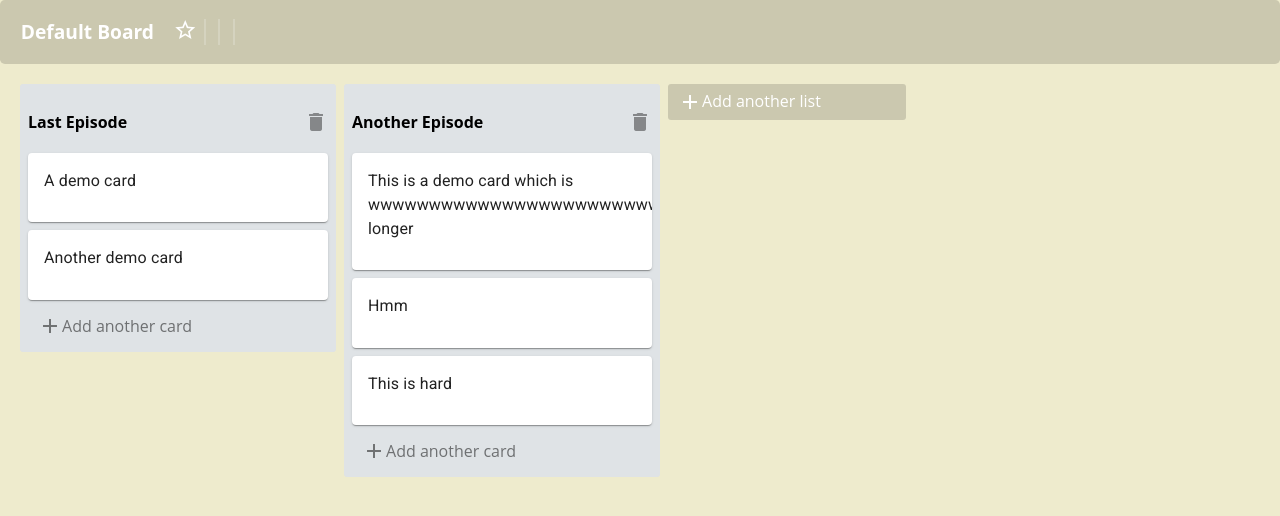
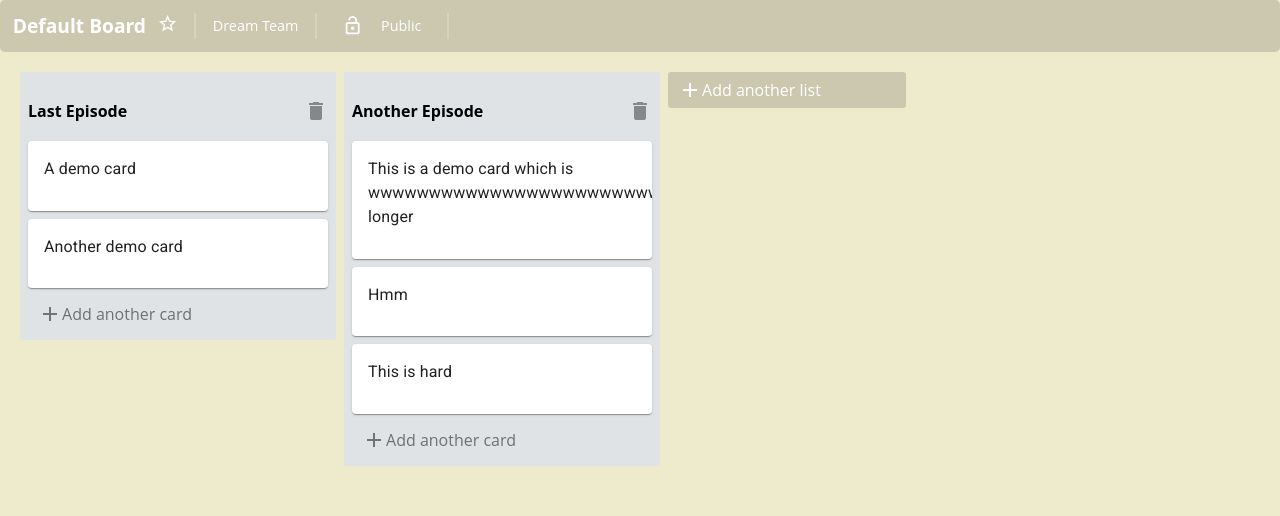
Before and after one commit to khuctrang/trello-clone, a React (Create React App) app: page / in a window 1280 px wide. Shown: the top 516 px of the page. Built offline with nearby package versions, Linux system fonts and the light colour scheme.

Commit message:
style boardNav

```diff
--- a/src/actions/boardsAction.js
+++ b/src/actions/boardsAction.js
@@ -18,3 +18,8 @@ export const editBoardTitle = (title, boardId) =>
   action(actionTypes.EDIT_BOARD_TITLE, { title, boardId });
 
 export const toggleBoardFav = () => action(actionTypes.TOGGLE_BOARD_FAV);
+
+export const toggleBoardPrivacy = () => {
+  console.log("xx");
+  return action(actionTypes.TOGGLE_BOARD_PRIVACY);
+};
--- a/src/actions/index.js
+++ b/src/actions/index.js
@@ -11,5 +11,6 @@ export const actionTypes = {
   DELETE_LIST: "DELETE_LIST",
   DRAG_HAPPENED: "DRAG_HAPPENED",
   EDIT_BOARD_TITLE: "EDIT_BOARD_TITLE",
-  TOGGLE_BOARD_FAV: "TOGGLE_BOARD_FAV"
+  TOGGLE_BOARD_FAV: "TOGGLE_BOARD_FAV",
+  TOGGLE_BOARD_PRIVACY: "TOGGLE_BOARD_PRIVACY"
 };
--- a/src/components/BoardNav/BoardNav.js
+++ b/src/components/BoardNav/BoardNav.js
@@ -5,14 +5,26 @@ import {
   BoardTitle,
   NavButton,
   BoardStar,
-  Divider
+  Divider,
+  BoardPriv,
+  BoardIcon
 } from "./BoardNavStyle";
-import { Icon } from "@material-ui/core";
 
 import { connect } from "react-redux";
-import { editBoardTitle, toggleBoardFav } from "../../actions";
+import {
+  editBoardTitle,
+  toggleBoardFav,
+  toggleBoardPrivacy
+} from "../../actions";
 
-const BoardNav = ({ boardTitle, boardFav, toggleBoardFav, editBoardTitle }) => {
+const BoardNav = ({
+  boardTitle,
+  boardFav,
+  boardPriv,
+  toggleBoardFav,
+  editBoardTitle,
+  toggleBoardPrivacy
+}) => {
   /* const [liked, setLiked] = useState(false); */
   /* const toggleYellow = () => {
     this.setState(prevState => ({
@@ -26,12 +38,24 @@ const BoardNav = ({ boardTitle, boardFav, toggleBoardFav, editBoardTitle }) => {
         <BoardTitle>{boardTitle}</BoardTitle>
         <BoardStar onClick={toggleBoardFav}>
           {/* start */}
-          <Icon>{boardFav ? "star" : "star_border"}</Icon>
+          <BoardIcon>{boardFav ? "star" : "star_border"}</BoardIcon>
         </BoardStar>
         <Divider />
-        <NavButton>{/* team name */}</NavButton>
+        <NavButton>{"Dream Team"}</NavButton>
         <Divider />
-        <NavButton>{/* private/public */}</NavButton>
+
+        {boardPriv ? (
+          <BoardPriv onClick={toggleBoardPrivacy}>
+            <BoardIcon>lock</BoardIcon>
+            Private
+          </BoardPriv>
+        ) : (
+          <BoardPriv onClick={toggleBoardPrivacy}>
+            <BoardIcon>lock_open</BoardIcon>
+            Public
+          </BoardPriv>
+        )}
+
         <Divider />
         <NavButton>{/* showmenu */}</NavButton>
       </BoardNavMain>
@@ -42,10 +66,13 @@ const BoardNav = ({ boardTitle, boardFav, toggleBoardFav, editBoardTitle }) => {
 const mapStateToProps = state => {
   return {
     boardTitle: state.boards["board-0"].title,
-    boardFav: state.boards["board-0"].fav
+    boardFav: state.boards["board-0"].fav,
+    boardPriv: state.boards["board-0"].privacy
   };
 };
 
-export default connect(mapStateToProps, { editBoardTitle, toggleBoardFav })(
-  BoardNav
-);
+export default connect(mapStateToProps, {
+  editBoardTitle,
+  toggleBoardFav,
+  toggleBoardPrivacy
+})(BoardNav);
--- a/src/components/BoardNav/BoardNavStyle.js
+++ b/src/components/BoardNav/BoardNavStyle.js
@@ -1,4 +1,5 @@
 import styled from "styled-components";
+import { Icon } from "@material-ui/core";
 
 export const BoardNavWrapper = styled.div`
   border: 0px;
@@ -14,6 +15,7 @@ export const BoardNavWrapper = styled.div`
   left: 0;
   top: 0; */
   margin-bottom: 20px;
+  font-size: 0.9rem;
 `;
 
 export const BoardNavMain = styled.div`
@@ -48,10 +50,23 @@ export const BoardStar = styled(NavButton)`
 export const BoardTitle = styled(NavButton)`
   font-size: 1.2rem;
   font-weight: 700;
-  padding: 0.8rem;
+  padding: 0.3rem;
 `;
 
 export const Divider = styled.span`
-  border-left: 2px solid rgba(255, 255, 255, 0.2);
+  width: 2px;
+  background-color: rgba(255, 255, 255, 0.2);
   height: 1.6rem;
+  margin: 0 10px;
 `;
+
+export const BoardPriv = styled(NavButton)`
+  display: flex;
+  align-items: center;
+  justify-content: space-around;
+  width: 110px;
+`;
+
+export const BoardIcon = styled(Icon)`
+  font-size: 1.3rem !important;
+`;
--- a/src/reducers/boardsReducer.js
+++ b/src/reducers/boardsReducer.js
@@ -5,7 +5,8 @@ const initialState = {
     id: "board-0",
     lists: ["list-0", "list-1"],
     title: "Default Board",
-    fav: false
+    fav: false,
+    privacy: false
   }
 };
 
@@ -80,6 +81,13 @@ const boardsReducer = (state = initialState, { type, payload }) => {
       return { ...state, [boardId]: { ...board, fav: fav } };
     }
 
+    case actionTypes.TOGGLE_BOARD_PRIVACY: {
+      const boardId = "board-0";
+      const board = state[boardId];
+      const priv = !board.privacy;
+      return { ...state, [boardId]: { ...board, privacy: priv } };
+    }
+
     default:
       return state;
   }
```
